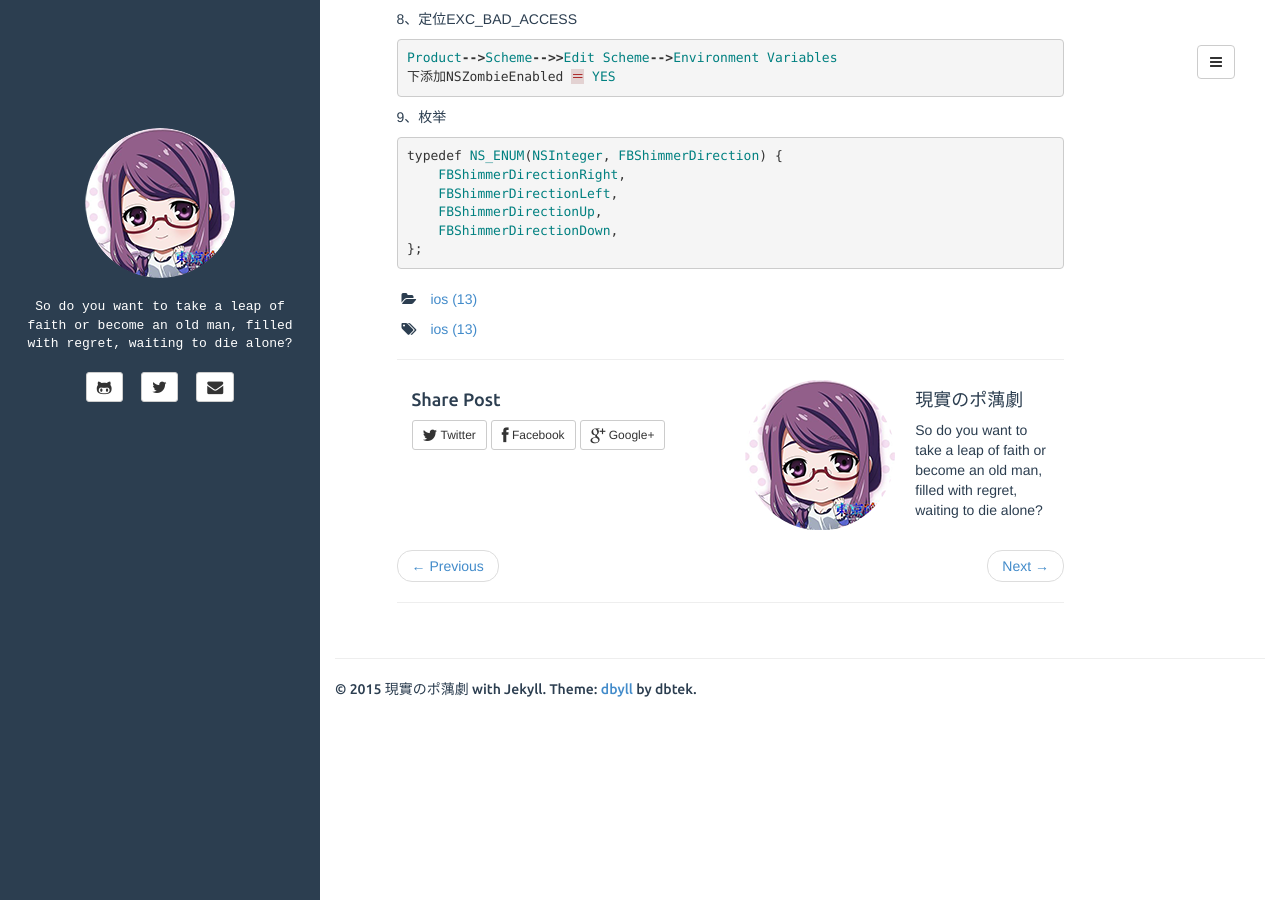
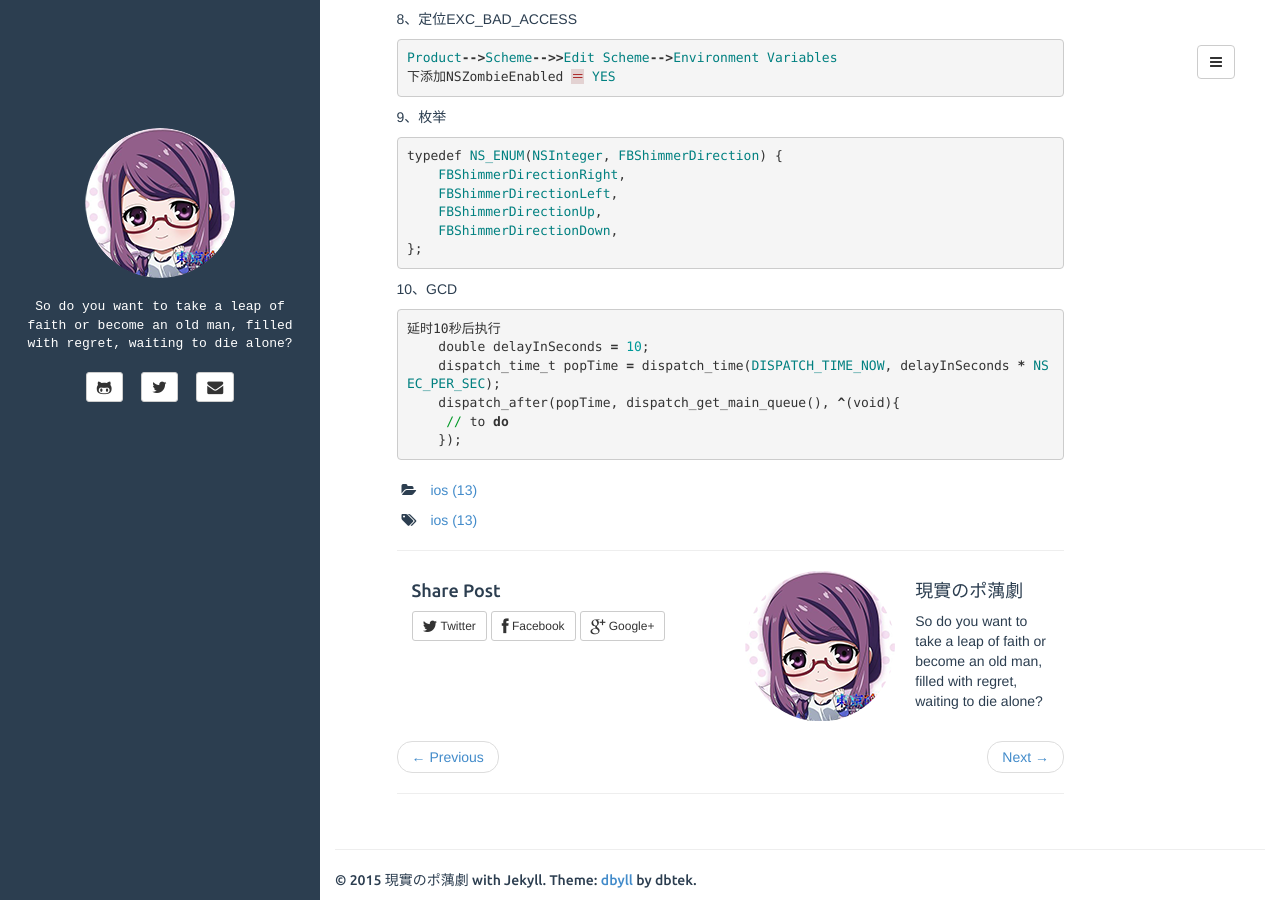
Before and after one commit to plusyu/plusyu.github.io, a Jekyll site: the page built from _posts/2014-10-16-ios碎片代码.md, in a window 1280 px wide and 900 px high, scrolled down 2000 px. Built offline with Jekyll 4.4.1, drawn with Linux system fonts in a browser that asks for light colours.

Commit message:
ios code

```diff
--- a/_posts/2014-10-16-ios碎片代码.md
+++ b/_posts/2014-10-16-ios碎片代码.md
@@ -147,3 +147,15 @@ typedef NS_ENUM(NSInteger, FBShimmerDirection) {
 };
 
 {% endhighlight %}
+
+10、GCD
+{% highlight ruby %}
+
+延时10秒后执行
+    double delayInSeconds = 10;
+    dispatch_time_t popTime = dispatch_time(DISPATCH_TIME_NOW, delayInSeconds * NSEC_PER_SEC);
+    dispatch_after(popTime, dispatch_get_main_queue(), ^(void){
+     // to do
+    });
+
+{% endhighlight %}
```
